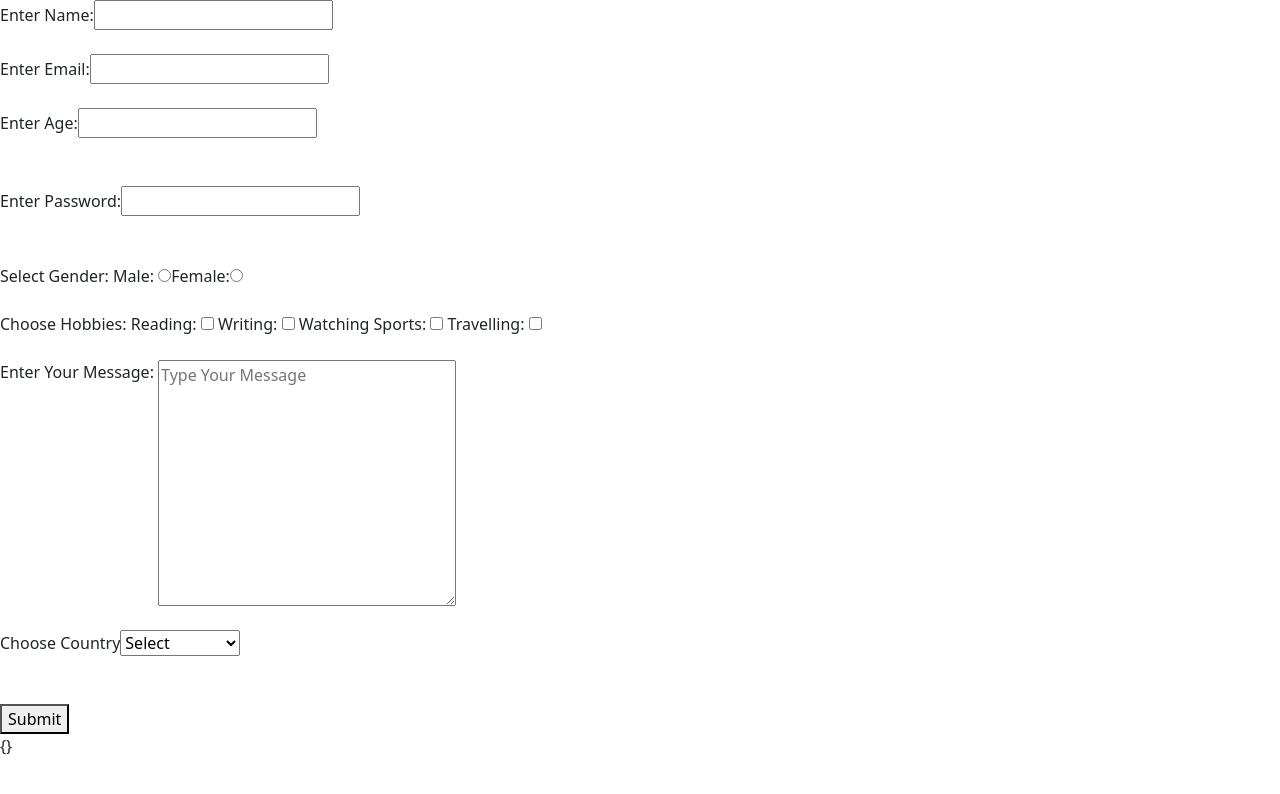
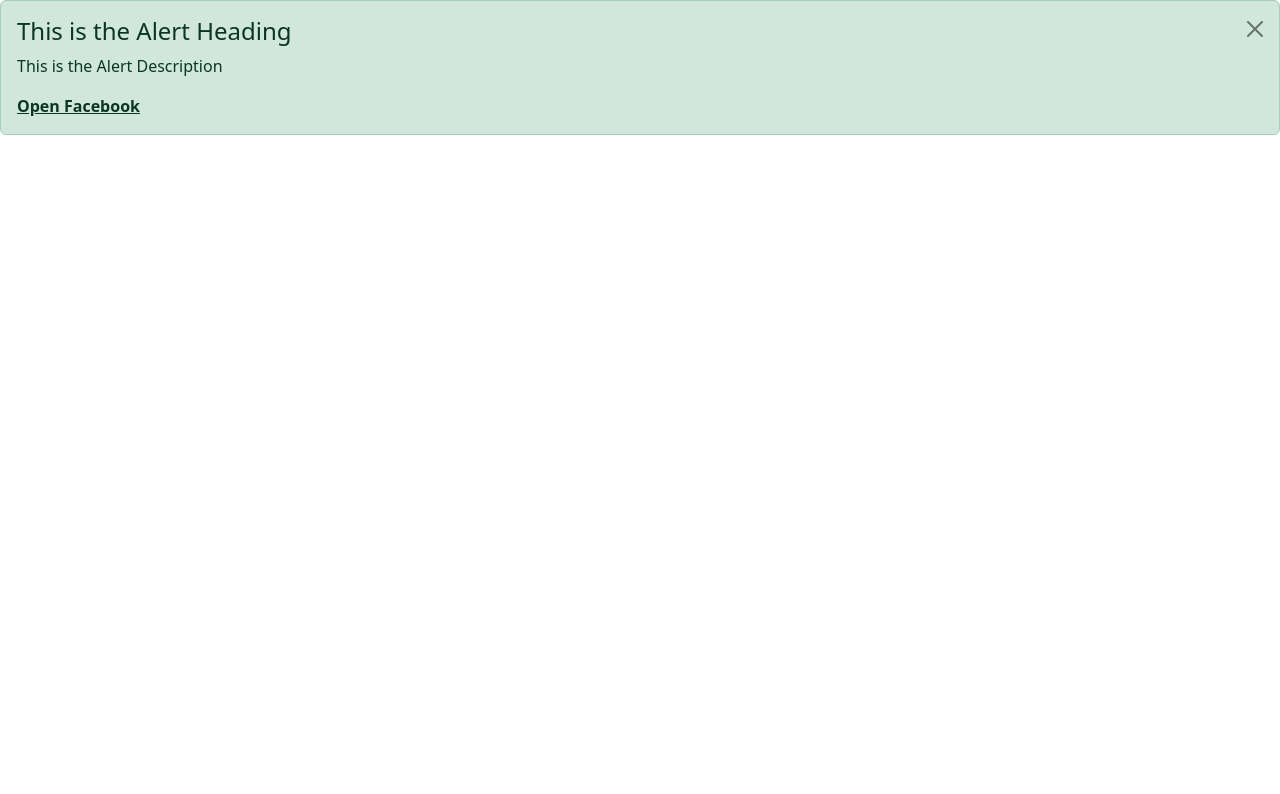
Before and after one commit to harshith1123/React-JS, a React (Create React App) app in the folder my-app/: page / in a window 1280 px wide. Shown: the top 794 px of the page. Built offline with nearby package versions, Linux system fonts and the light colour scheme.

Commit message:
Learned applying styling through React Bootstrap Library

```diff
--- a/my-app/package.json
+++ b/my-app/package.json
@@ -11,6 +11,7 @@
     "formik": "^2.4.9",
     "prop-types": "^15.8.1",
     "react": "^19.2.5",
+    "react-bootstrap": "^2.10.10",
     "react-dom": "^19.2.5",
     "react-scripts": "5.0.1",
     "web-vitals": "^2.1.4",
--- /dev/null
+++ b/my-app/src/ReactBootstrap.js
@@ -0,0 +1,59 @@
+import React, { useState } from 'react'
+import { Alert, AlertHeading, AlertLink, Button } from 'react-bootstrap'
+
+function ReactBootstrap() {
+  const [show, setShow] = useState(true);
+  // return (
+  //   <div>
+  //   {/* Primary */}
+  //     <Button>Submit</Button>
+  //     <Button variant='danger'>Submit</Button>
+  //     <Button variant='dark'>Submit</Button>
+  //     <Button variant='secondary'>Submit</Button>
+  //     <Button variant='success'>Submit</Button>
+  //     <Button variant='warning'>Submit</Button>
+
+  //     {/* Size */}
+  //     <div>
+  //       <Button variant='danger' size='lg'>Submit</Button>
+  //       <Button variant='danger' >Submit</Button>
+  //       <Button variant='danger' size='sm'>Submit</Button>
+  //     </div>
+
+  //     {/* Active/Disabled */}
+  //     <div>
+  //       <Button variant='danger' active>Submit</Button>
+  //       <Button variant='danger' disabled>Submit</Button>
+  //     </div>
+
+  //     {/* Button Link */}
+  //     <div>
+  //       <Button variant='danger' href='https://www.instagram.com'>Open For Instagram</Button>
+  //     </div>
+
+  //     {/* Alert */}
+  //     <Alert variant='success'>
+  //       <AlertHeading>
+  //         This is the Alert Heading
+  //       </AlertHeading>
+  //       <p>This is the Alert Description</p>
+  //       <AlertLink href='https://www.facebook.com'>Open Facebook</AlertLink>
+  //     </Alert>
+  //   </div>
+  // )
+  if(show){
+    return(
+      <div>
+        <Alert variant='success' onClose={()=>{setShow(false)}} dismissible>
+           <AlertHeading>
+             This is the Alert Heading
+           </AlertHeading>
+           <p>This is the Alert Description</p>
+           <AlertLink href='https://www.facebook.com'>Open Facebook</AlertLink>
+         </Alert>
+      </div>
+    )
+  }
+}
+
+export default ReactBootstrap
--- a/my-app/src/index.js
+++ b/my-app/src/index.js
@@ -42,6 +42,7 @@ import UseRef2 from './UseRef2';
 import FormValidationWithoutLibrary from './FormValidationWithoutLibrary';
 import Formik from './Formik';
 import FormikComponent from './FormikComponent';
+import ReactBootstrap from './ReactBootstrap';
 
 const root = ReactDOM.createRoot(document.getElementById('root'));
 const fruits = ["Orange", "Mango", "Strawberry"]
@@ -95,7 +96,8 @@ root.render(
     {/* <App/> */}
     {/* <FormValidationWithoutLibrary/> */}
     {/* <Formik/> */}
-    <FormikComponent/>
+    {/* <FormikComponent/> */}
+    <ReactBootstrap/>
   </React.StrictMode>
 );
 // root.render(
```
Also changed, not shown: 1 other file (tests, documents, lock files or other folders).
